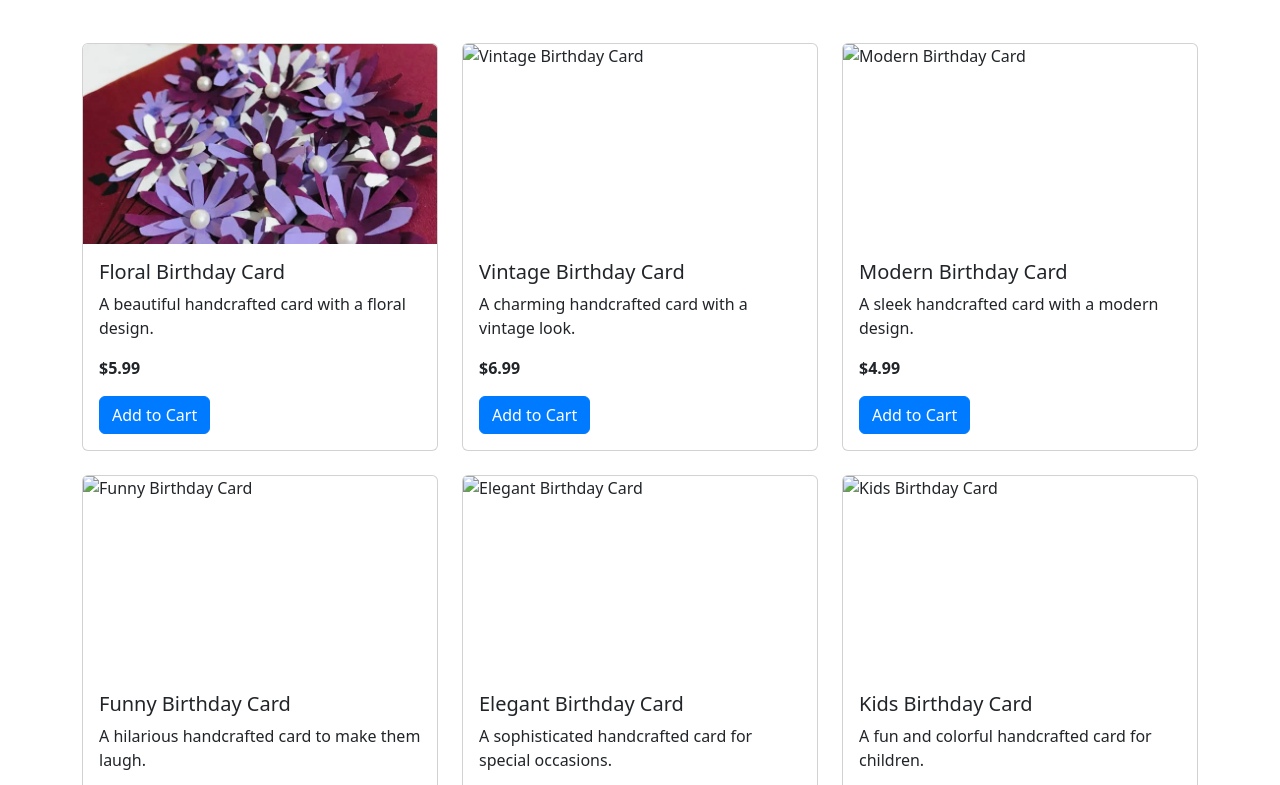
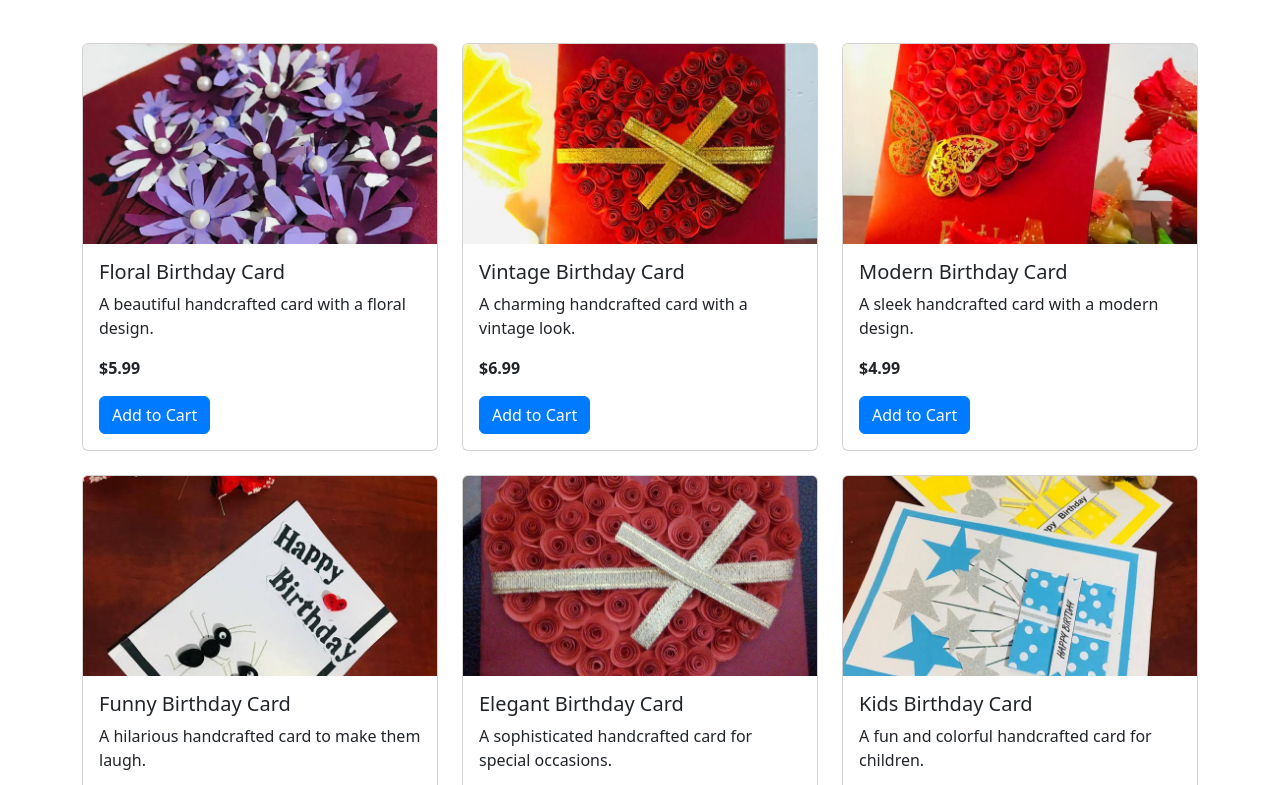
Before and after one commit to janakaRajarathna/color-arts, a plain HTML site: page products.html in a window 1280 px wide. Shown: the part 157-942 px from the top of the page. Drawn offline with nearby package versions, Linux system fonts and the light colour scheme; the site is published under a folder, as on GitHub Pages, so addresses that start at the root find nothing.

Commit message:
fix image issue

```diff
--- a/products.html
+++ b/products.html
@@ -46,7 +46,7 @@
             </div>
             <div class="col">
                 <div class="card h-100">
-                    <img src="/img/hert2.jpg" class="card-img-top" alt="Vintage Birthday Card">
+                    <img src="img/hert2.jpg" class="card-img-top" alt="Vintage Birthday Card">
                     <div class="card-body">
                         <h5 class="card-title">Vintage Birthday Card</h5>
                         <p class="card-text">A charming handcrafted card with a vintage look.</p>
@@ -57,7 +57,7 @@
             </div>
             <div class="col">
                 <div class="card h-100">
-                    <img src="/img/birthday.jpg" class="card-img-top" alt="Modern Birthday Card">
+                    <img src="img/birthday.jpg" class="card-img-top" alt="Modern Birthday Card">
                     <div class="card-body">
                         <h5 class="card-title">Modern Birthday Card</h5>
                         <p class="card-text">A sleek handcrafted card with a modern design.</p>
@@ -68,7 +68,7 @@
             </div>
             <div class="col">
                 <div class="card h-100">
-                    <img src="/img/bithday1.jpg" class="card-img-top" alt="Funny Birthday Card">
+                    <img src="img/bithday1.jpg" class="card-img-top" alt="Funny Birthday Card">
                     <div class="card-body">
                         <h5 class="card-title">Funny Birthday Card</h5>
                         <p class="card-text">A hilarious handcrafted card to make them laugh.</p>
@@ -79,7 +79,7 @@
             </div>
             <div class="col">
                 <div class="card h-100">
-                    <img src="/img/heart.jpg" class="card-img-top" alt="Elegant Birthday Card">
+                    <img src="img/heart.jpg" class="card-img-top" alt="Elegant Birthday Card">
                     <div class="card-body">
                         <h5 class="card-title">Elegant Birthday Card</h5>
                         <p class="card-text">A sophisticated handcrafted card for special occasions.</p>
@@ -90,7 +90,7 @@
             </div>
             <div class="col">
                 <div class="card h-100">
-                    <img src="/img/b3.jpg" class="card-img-top" alt="Kids Birthday Card">
+                    <img src="img/b3.jpg" class="card-img-top" alt="Kids Birthday Card">
                     <div class="card-body">
                         <h5 class="card-title">Kids Birthday Card</h5>
                         <p class="card-text">A fun and colorful handcrafted card for children.</p>
--- a/styles.css
+++ b/styles.css
@@ -16,7 +16,7 @@ main {
 
 /* Hero section styles */
 .hero-section {
-    background-image: url('/img/birthday2.jpg');
+    background-image: url('img/birthday2.jpg');
     background-size: cover;
     background-position: center;
     background-repeat: no-repeat;
```
Also changed, not shown: index.html (+1 -1 lines).
